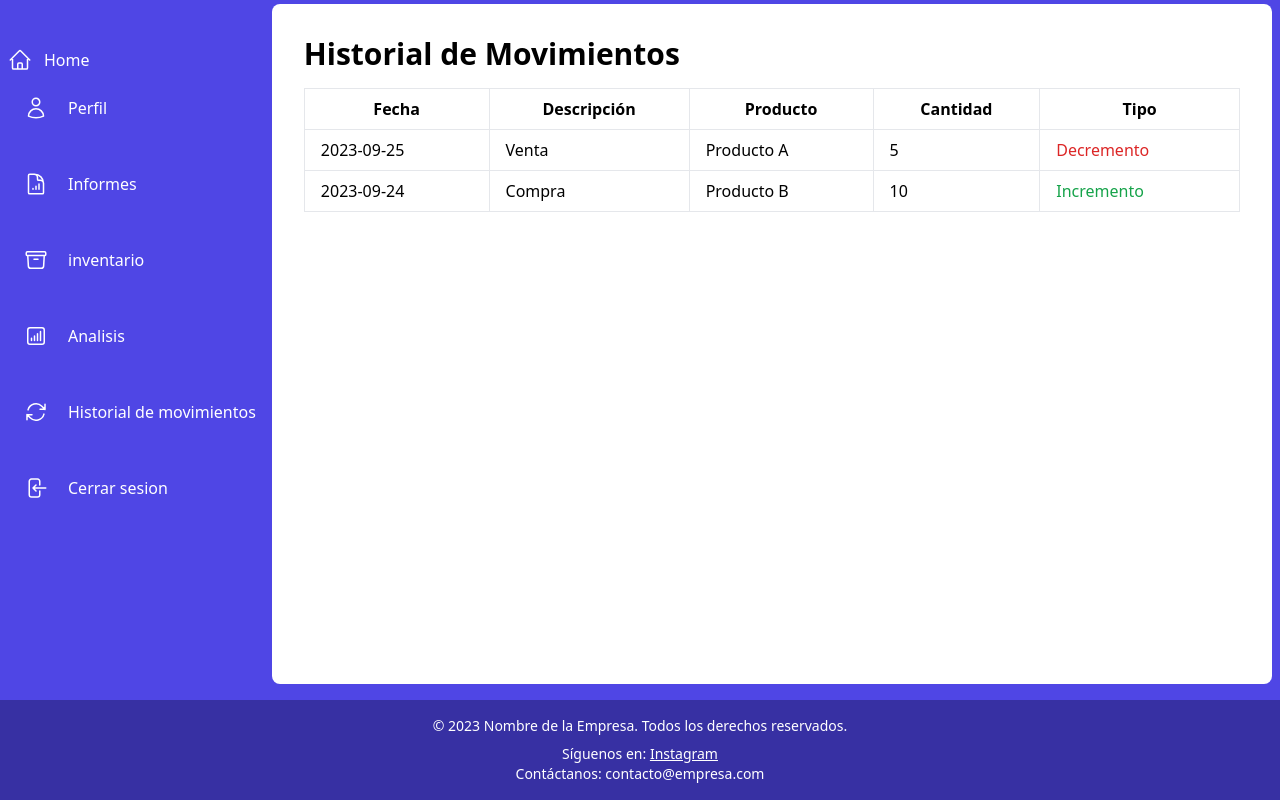
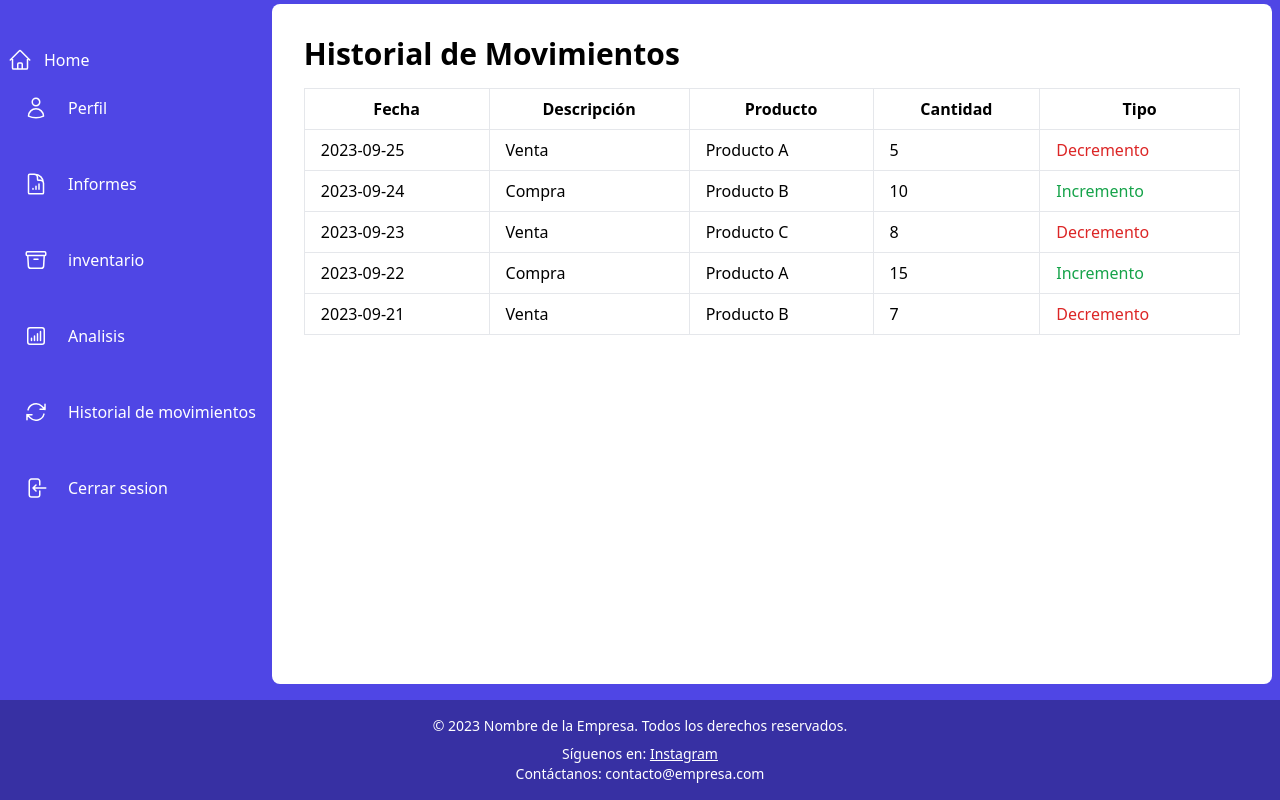
Before and after one commit to Juanano10/proyecto, a Next.js app: page /historial in a window 1280 px wide. Built offline with nearby package versions, Linux system fonts and the light colour scheme.

Commit message:
Update page.jsx

```diff
--- a/src/app/historial/page.jsx
+++ b/src/app/historial/page.jsx
@@ -5,6 +5,9 @@ function historial() {
   const movements = [
     { id: 1, date: '2023-09-25', description: 'Venta', product: 'Producto A', quantity: 5, type: 'Decremento' },
     { id: 2, date: '2023-09-24', description: 'Compra', product: 'Producto B', quantity: 10, type: 'Incremento' },
+    { id: 3, date: '2023-09-23', description: 'Venta', product: 'Producto C', quantity: 8, type: 'Decremento' },
+    { id: 4, date: '2023-09-22', description: 'Compra', product: 'Producto A', quantity: 15, type: 'Incremento' },
+    { id: 5, date: '2023-09-21', description: 'Venta', product: 'Producto B', quantity: 7, type: 'Decremento' },
     // Agregar más movimientos según sea necesario
   ];
 
@@ -14,8 +17,9 @@ function historial() {
         <Navbar />
         <div className="bg-white flex-grow mt-1 mr-2 mb-2 rounded-lg p-4">
           <div className="container mx-auto p-4">
-            <h1 className="text-3xl font-bold mb-4">Historial de Movimientos</h1> {/* Título de la página */}
-            <table className="w-full border-collapse">
+            <h1 className="text-3xl font-bold mb-4">Historial de Movimientos</h1>
+            <div className="overflow-x-auto">
+              <table className="w-full table-auto">
                 <thead>
                   <tr>
                     <th className="border px-4 py-2">Fecha</th>
@@ -27,7 +31,7 @@ function historial() {
                 </thead>
                 <tbody>
                   {movements.map((movement) => (
-                  <tr key={movement.id}>
+                    <tr key={movement.id} className="hover:bg-gray-100">
                       <td className="border px-4 py-2">{movement.date}</td>
                       <td className="border px-4 py-2">{movement.description}</td>
                       <td className="border px-4 py-2">{movement.product}</td>
@@ -42,6 +46,7 @@ function historial() {
             </div>
           </div>
         </div>
+      </div>
       <Footer />
     </div>
   );
```
Lines whose indentation alone changed are shown as unchanged.
